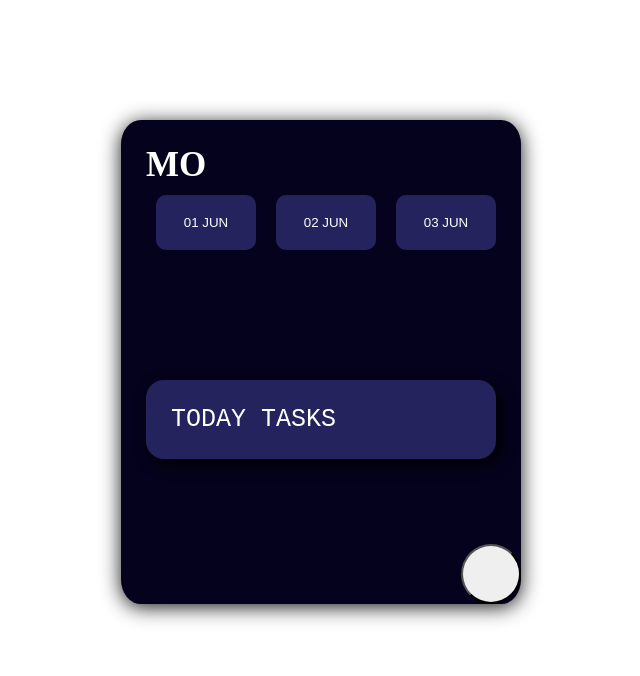
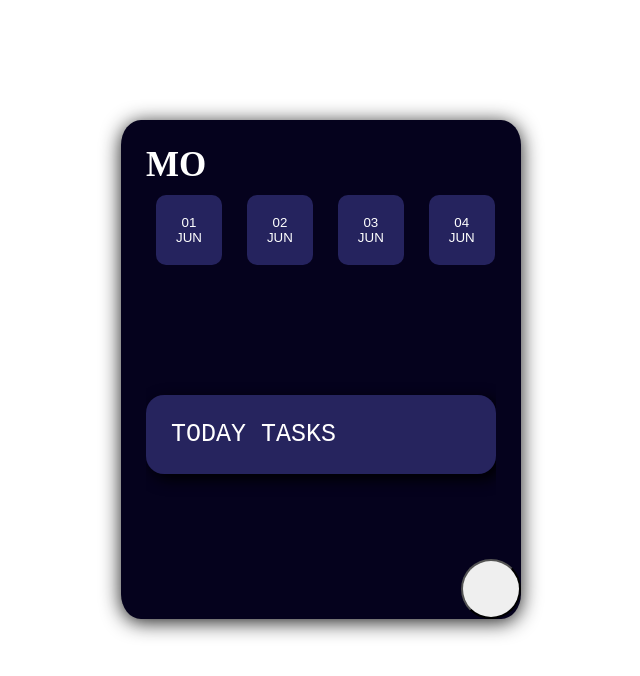
Before and after one commit to lvergara-kiteris/Ejercicio-Todo, a Vue app: page / in a window 1280 px wide. Shown: the top 676 px of the page, without its empty margins (319-959 px from the left). Built offline with nearby package versions, Linux system fonts and the light colour scheme; the HTML template or start-up script is replaced by a standard one.

Commit message:
commit mouse wheel

```diff
--- a/src/components/TodoForm.vue
+++ b/src/components/TodoForm.vue
@@ -74,13 +74,24 @@ import Modal from './Modal.vue'
 export default {
   components: { Modal },
 
-  setup (props, { emit }) {
+  setup () {
     // const router = useRouter()
   const modalActive = ref(false)
 
   const toggleModal = () => {
     modalActive.value = !modalActive.value
   }
+
+  window.addEventListener('wheel', event => {
+    var direction = event.deltaY > 0 ? '0' : '1'
+    const tabBar = document.querySelector('.scroll')
+
+    if (direction === '0') {
+      tabBar.scrollLeft += 30
+    } else {
+      tabBar.scrollLeft -= 30
+    }
+  })
 
   return {
     // router
@@ -223,12 +234,18 @@ box-shadow: 3px 0 3px 0 rgba(0,0,0,0.2);
   display: inline-block;
   text-align: left;
 }
+.contenedor{
+overflow: auto;
+scroll-snap-type: x mandatory;
 
+}
 .scroll{
-  white-space: nowrap;
-  overflow-x: scroll;
-  -webkit-overflow-scrolling: touch;
-  -ms-overflow-style: -ms-autohiding-scrollbar;
+  display: flex;
+  flex-wrap: nowrap;
+  overflow-x: auto;
+  scroll-snap-align: start;
+  grid-gap: 5px;
+
 }
 
 .scroll::-webkit-scrollbar{
```
Lines whose indentation alone changed are shown as unchanged.
